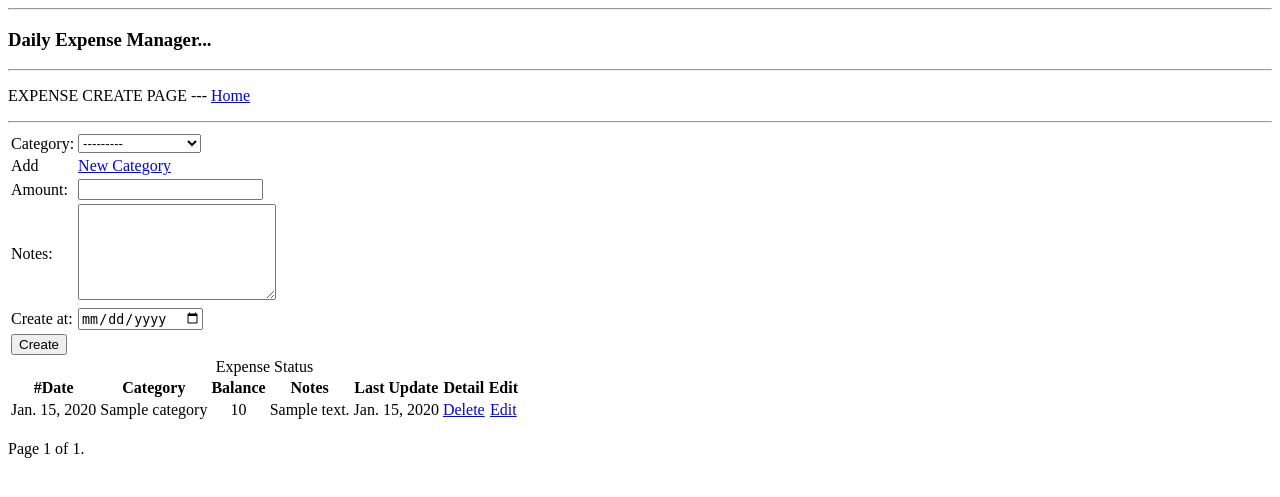
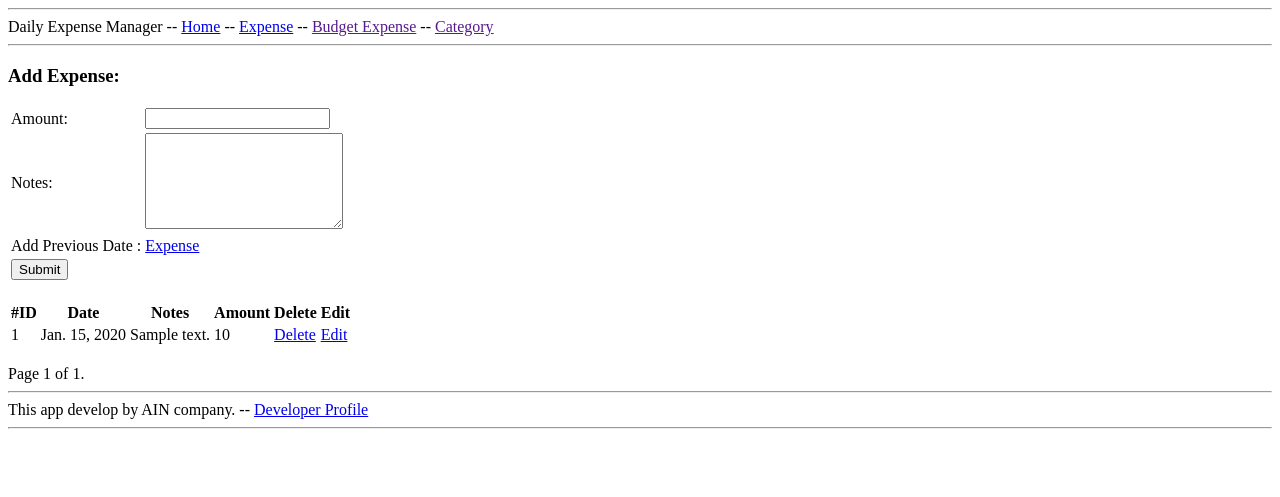
Before and after one commit to dev-nislam2020/DEM, a Django app: page /expense/create/ in a window 1280 px wide. Shown: the top 497 px of the page. Run offline with Django 3.2, Linux system fonts and the light colour scheme; tables that the repository leaves empty hold one stand-in row (values such as "Sample post").

Commit message:
update form, view, urls and html page

```diff
--- a/expense/forms.py
+++ b/expense/forms.py
@@ -8,7 +8,13 @@ class ExpenseForm(forms.ModelForm):
     notes = forms.CharField(required=False, widget=forms.Textarea(attrs={'rows': 6, 'cols': 22}))
     class Meta:
         model = Expense
-        fields = ['category', 'amount', 'notes', 'create_at']
+        fields = ['amount', 'notes']
+
+class ExpensePreviousForm(forms.ModelForm):
+    notes = forms.CharField(required=False, widget=forms.Textarea(attrs={'rows': 6, 'cols': 22}))
+    class Meta:
+        model = Expense
+        fields = ['amount', 'notes', 'create_at']
         widgets = {
             'create_at': forms.DateInput(attrs={'type': 'date'}),
         }
--- a/expense/templates/expense/base/navber.html
+++ b/expense/templates/expense/base/navber.html
@@ -1,8 +1,8 @@
 <nav>
   <div>
     <span>Daily Expense Manager -- </span>
-    <a href="">Home</a><span> -- </span>
-    <a href="">Expense</a><span> -- </span>
+    <a href="{% url 'expense-home' %}">Home</a><span> -- </span>
+    <a href="{% url 'expense-create' %}">Expense</a><span> -- </span>
     <a href="">Budget Expense</a><span> -- </span>
     <a href="">Category</a>
   </div>
--- a/expense/templates/expense/create.html
+++ b/expense/templates/expense/create.html
@@ -0,0 +1,71 @@
+{% extends 'expense/base/base.html' %}
+
+{% block title %}{{page_name}}{% endblock title %}
+
+{% block content %}
+<h3>{{page_name}}:</h3>
+{% if form.errors %}
+    <p>{{form.errors}}</p>
+{% endif %}
+<form method="post">
+{% csrf_token %}
+  <table>
+    {% include 'expense/base/form.html' with form=form %}
+    {% if is_previose %}
+    <tr>
+      <td>Add Previous Date :</td>
+      <td><a href="{% url 'expense-create-previous' %}">Expense</a></td>
+    </tr>
+    {% endif %}
+    <tr>
+      <td><input type="submit" value="Submit"></td>
+    </tr>
+  </table>
+</form>
+<br />
+{% if page_obj %}
+<table>
+  <tr>
+    <th>#ID</th>
+    <th>Date</th>
+    <th>Notes</th>
+    <th>Amount</th>
+    <th>Delete</th>
+    <th>Edit</th>
+  </tr>
+  {% for expense in page_obj %}
+  <tr>
+    <td>{{ forloop.counter }}</td>
+    <td>{{ expense.create_at }}</td>
+    {% if expense.notes %}
+    <td>{{ expense.notes }}</td>
+    {% else %}
+    <td>No Notes</td>
+    {% endif %}
+    <td>{{ expense.amount }}</td>
+    <td><a href="{% url 'expense-delete' expense.pk %}">Delete</a></td>
+    <td><a href="{% url 'expense-update' expense.pk %}">Edit</a></td>
+  </tr>
+    {% endfor %}
+</table>
+{% else %}
+<p>You have no expense</p>
+{% endif %}
+    <br />
+    <div class="pagination">
+      <span class="step-links">
+        {% if page_obj.has_previous %}
+        <a href="?page=1">&laquo; first</a>
+        <a href="?page={{ page_obj.previous_page_number }}">previous</a>
+        {% endif %}
+
+        <span class="current">
+          Page {{ page_obj.number }} of {{ page_obj.paginator.num_pages }}.
+        </span>
+
+        {% if page_obj.has_next %}
+        <a href="?page={{ page_obj.next_page_number }}">next</a>
+        <a href="?page={{ page_obj.paginator.num_pages }}">last &raquo;</a>
+        {% endif %}
+      </span>
+{% endblock content %}
--- a/expense/urls.py
+++ b/expense/urls.py
@@ -2,10 +2,13 @@ from django.urls import path
 
 from expense.views import (CategoryCreateView, CategoryUpdateView,
                            ExpenseCreateView, ExpenseDeleteView,
-                           ExpenseUpdateView, MonthView, TodayView, WeekView)
+                           ExpensePreviousCreateView, ExpenseUpdateView,
+                           MonthView, TodayView, WeekView)
 
 urlpatterns = [
     path('create/', ExpenseCreateView.as_view(), name='expense-create'),
+    path('create/previous', ExpensePreviousCreateView.as_view(), name='expense-create-previous'),
+
     path('<int:pk>/update/', ExpenseUpdateView.as_view(), name='expense-update'),
     path('<int:pk>/delete/', ExpenseDeleteView.as_view(), name='expense-delete'),
 
--- a/expense/views.py
+++ b/expense/views.py
@@ -9,7 +9,7 @@ from django.views.generic.dates import (DayArchiveView, MonthArchiveView,
                                         WeekArchiveView)
 from django.views.generic.edit import CreateView, DeleteView, UpdateView
 
-from expense.forms import CategoryForm, ExpenseForm
+from expense.forms import CategoryForm, ExpenseForm, ExpensePreviousForm
 from expense.models import Category, Expense
 
 
@@ -61,7 +61,7 @@ class HomeView(TemplateView):
 
 class ExpenseCreateView(CreateView):
     form_class = ExpenseForm
-    template_name = 'expense/list.html'
+    template_name = 'expense/create.html'
     success_url = reverse_lazy('expense-create')
 
 
@@ -74,7 +74,34 @@ class ExpenseCreateView(CreateView):
         page_obj = paginator.get_page(page_number)
         # Add in a QuerySet of all the books
         context['page_obj'] = page_obj
+        context['page_name'] = "Add Expense"
+        context['is_previose'] = True
         return context
+
+    def form_valid(self, form):
+        form.instance.create_at = date.today()
+        return super(ExpenseCreateView, self).form_valid(form)
+
+
+class ExpensePreviousCreateView(CreateView):
+    form_class = ExpensePreviousForm
+    template_name = 'expense/create.html'
+    success_url = reverse_lazy('expense-create')
+
+
+    def get_context_data(self, **kwargs):
+        # Call the base implementation first to get a context
+        context = super(ExpensePreviousCreateView, self).get_context_data(**kwargs)
+        expense_list = Expense.objects.all()
+        paginator = Paginator(expense_list, 9)
+        page_number = self.request.GET.get('page')
+        page_obj = paginator.get_page(page_number)
+        # Add in a QuerySet of all the books
+        context['page_obj'] = page_obj
+        context['page_name'] = "Add Previouse Expense"
+
+        return context
+
 
 class ExpenseUpdateView(UpdateView):
     form_class = ExpenseForm
```
